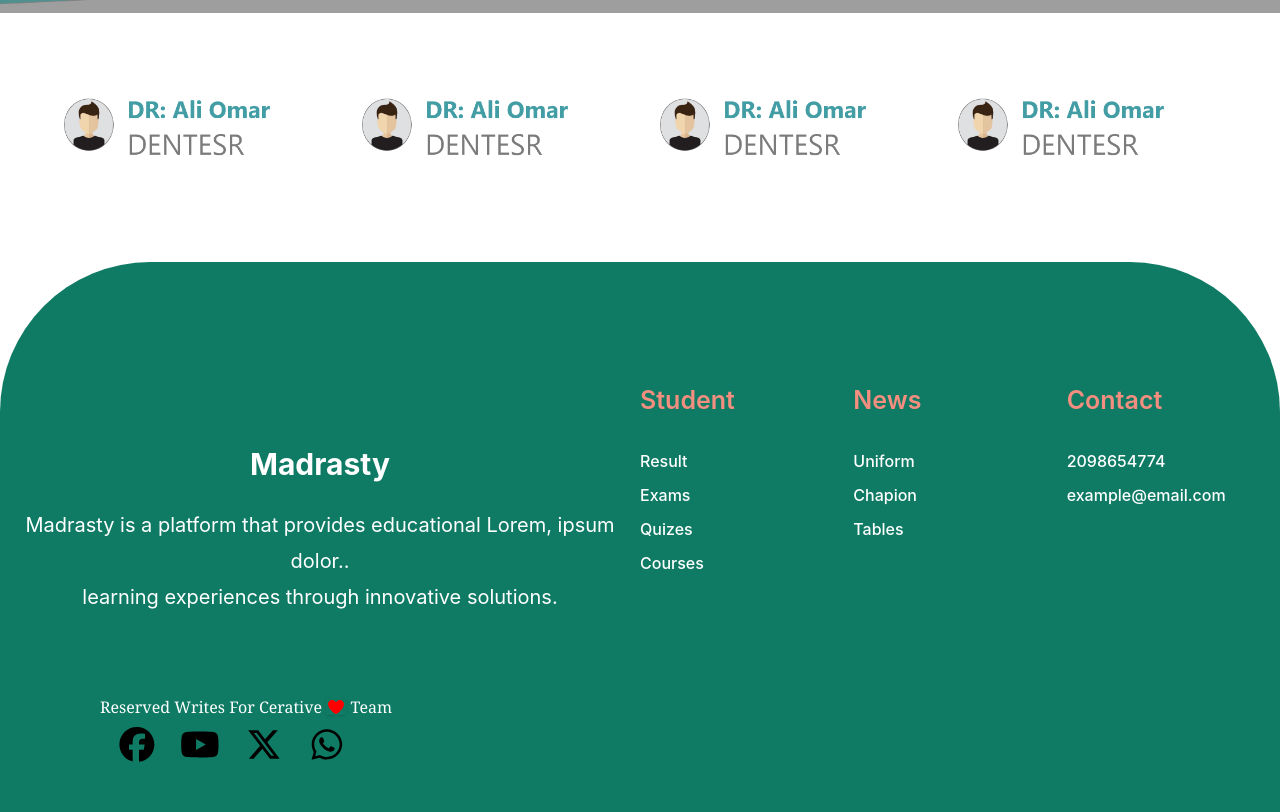
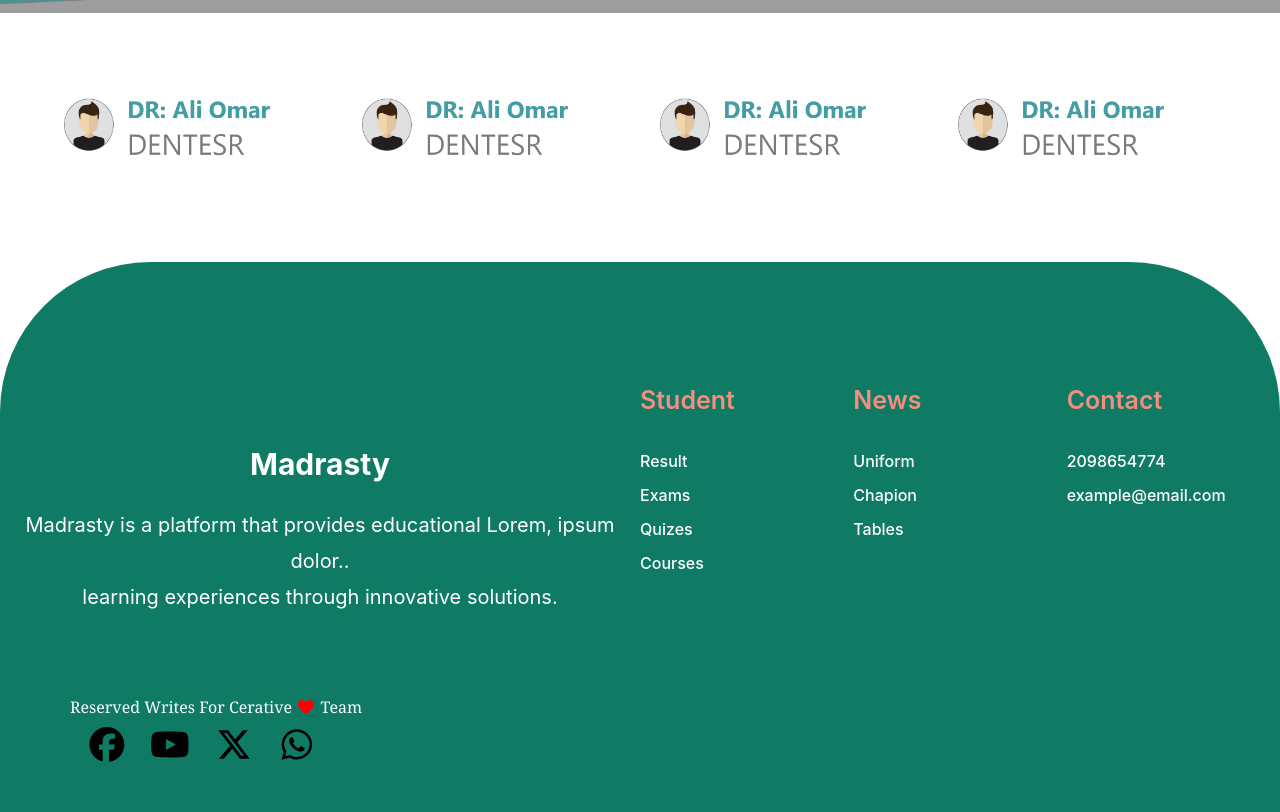
Before and after one commit to yousef-hany-2004/t1_tailwind_nti, a plain HTML site: page index.html in a window 1280 px wide. Shown: the part 2539-3351 px from the top of the page. Drawn offline with Linux system fonts and the light colour scheme; grey boxes are pictures that could not be loaded; files whose address does not match are found by name.

Commit message:
Fix HTML formatting and structure

```diff
--- a/index.html
+++ b/index.html
@@ -168,7 +168,7 @@
                 <a href="#" class="block text-white pt-[10px] font-medium">2098654774</a>
                 <a href="#" class="block text-white pt-[10px] font-medium">example@email.com</a>
             </div>
-            <div class="  pl-[100px] w-100 pt-[40px]">
+            <div class="  pl-[70px] w-100 pt-[40px]">
                 <h1 class="text-white font-serif">Reserved Writes For Cerative <i class="fa-solid fa-heart text-[#ff0000] shadow" ></i> Team</h1>
                 <a href="#" class="text-[35px] pl-[15px]"><i class="fa-brands fa-facebook"></i></a>
                 <a href="#" class="text-[35px] pl-[15px]"><i class="fa-brands fa-youtube"></i></a>
```
